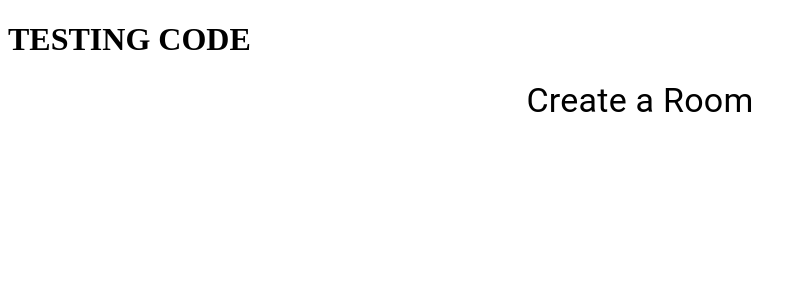
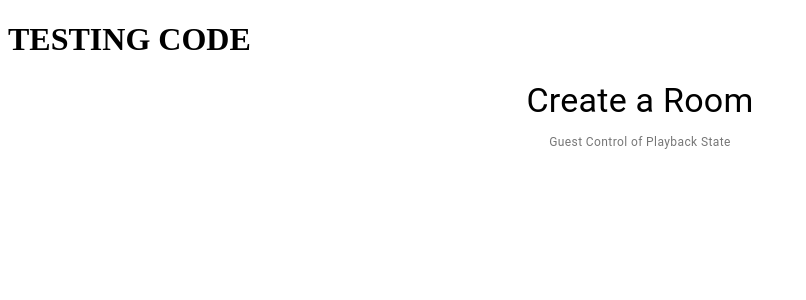
Before and after one commit to NikolaTosic-sudo/react-django_app, a React app in the folder partyControl/frontend/: page /create in a window 1280 px wide. Shown: the top 300 px of the page, without its empty margins (0-806 px from the left). Built offline with nearby package versions, Linux system fonts and the light colour scheme; the HTML template or start-up script is replaced by a standard one.

Commit message:
Update CreateRoomPage.js
Adding more grid items

```diff
--- a/partyControl/frontend/src/components/CreateRoomPage.js
+++ b/partyControl/frontend/src/components/CreateRoomPage.js
@@ -19,11 +19,23 @@ class CreateRoomPage extends Component {
     render(){
         return (
             <Grid container spacing={1}>
+
                 <Grid item xs={12} align="center">
                     <Typography component='h4' variant='h4'>
                         Create a Room
                     </Typography>
                 </Grid>
+
+                <Grid item xs={12} align="center">
+                    <FormControl component="fieldset">
+                        <FormHelperText>
+                            <div align="center">
+                                Guest Control of Playback State
+                            </div>
+                        </FormHelperText>
+                    </FormControl>
+                </Grid>
+
             </Grid>
         )
     }
```
